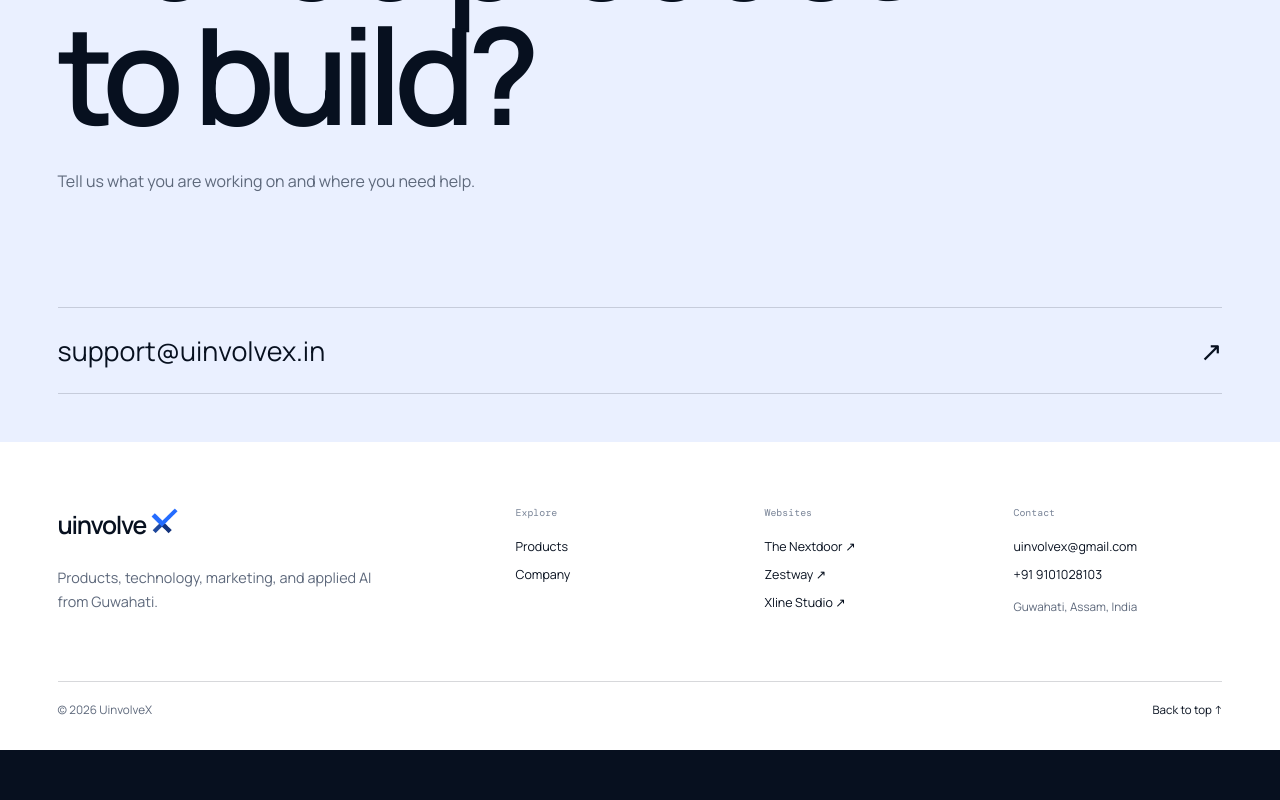
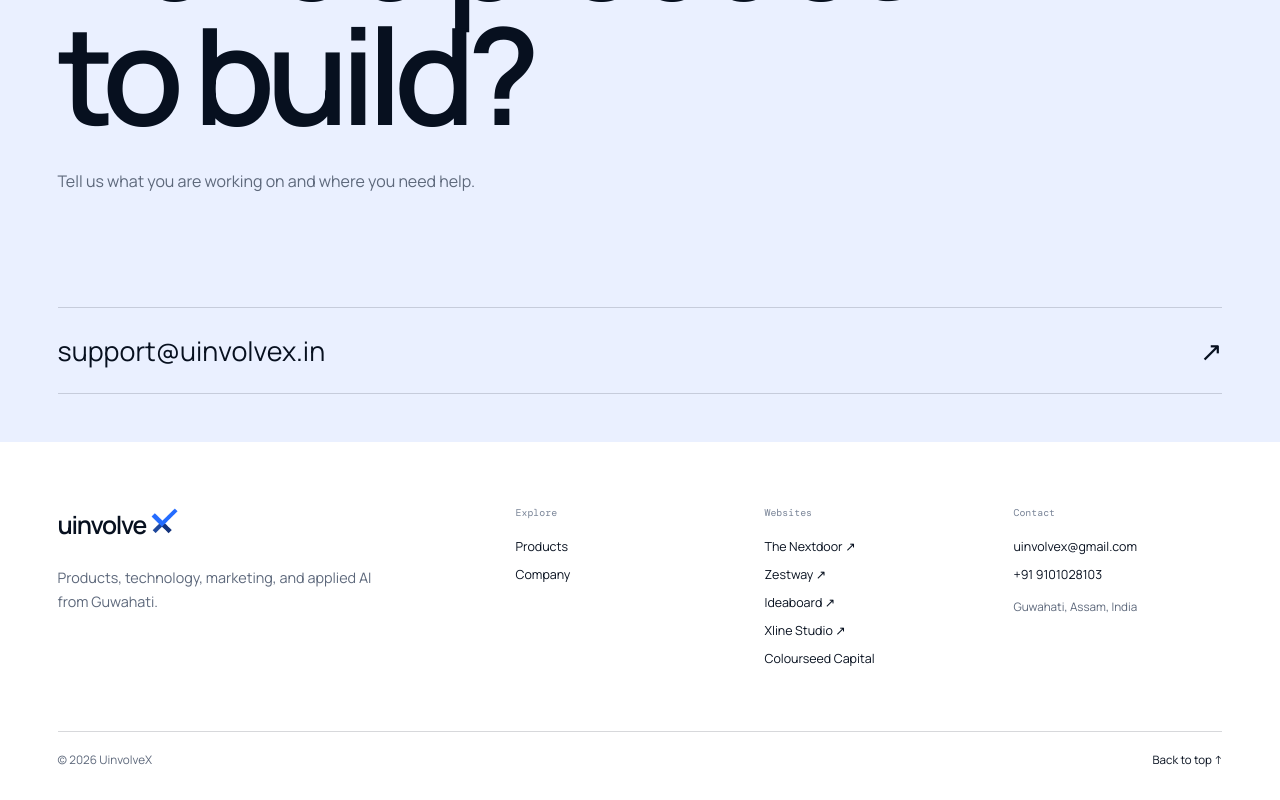
Before and after one commit to anupmedhi/Uinvolvex-website, a React (Vite) app: page / in a window 1280 px wide. Shown: the part 5241-6041 px from the top of the page. Before the commit the page ends 5991 px from the top, so only its background shows below. Built offline with nearby package versions, Linux system fonts and the light colour scheme.

Commit message:
Add footer venture links

```diff
--- a/src/App.tsx
+++ b/src/App.tsx
@@ -201,7 +201,9 @@
           <p className="footer-label">Websites</p>
           <a href="https://thenextdoorindia.in" target="_blank" rel="noreferrer">The Nextdoor <Arrow /></a>
           <a href="https://zestway.in" target="_blank" rel="noreferrer">Zestway <Arrow /></a>
+          <a href="https://ideaboard.live/" target="_blank" rel="noreferrer">Ideaboard <Arrow /></a>
           <a href="https://xlinestudio.in/" target="_blank" rel="noreferrer">Xline Studio <Arrow /></a>
+          <a href="#work">Colourseed Capital</a>
         </div>
         <div className="footer-column footer-contact">
           <p className="footer-label">Contact</p>
```
